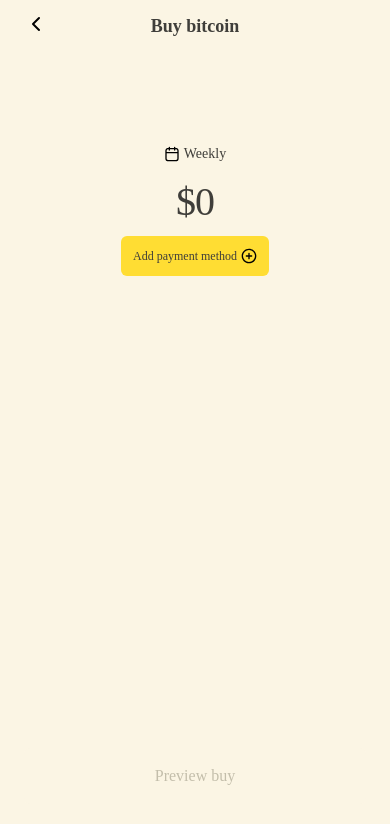
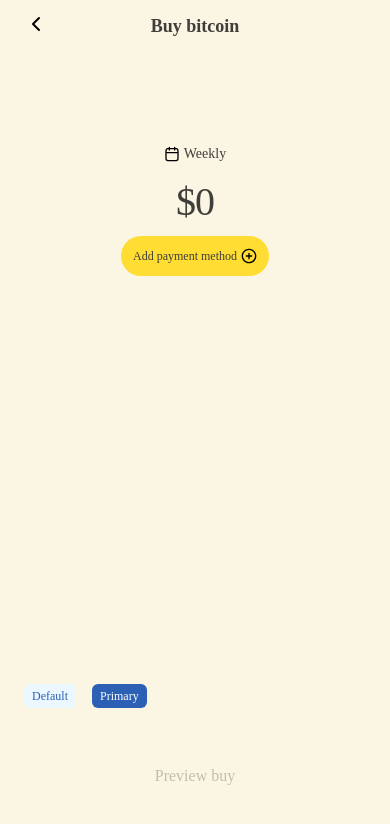
Before and after one commit to yeroar/block-pilot, a React Native app: screen /PreviewBuy in a window 390 px wide. Shown: the top 824 px of the page. Built offline with nearby package versions, Linux system fonts and the light colour scheme.

Commit message:
Chip updates

```diff
--- /dev/null
+++ b/cc-components/Chip/Chip.tsx
@@ -0,0 +1,87 @@
+import React from "react";
+import {
+  View,
+  StyleSheet,
+  ViewStyle,
+  TextStyle,
+  StyleProp,
+} from "react-native";
+import FoldPressable from "../Primitives/FoldPressable";
+import { FoldText } from "../Primitives/FoldText";
+import {
+  // Accent surface + text tokens from design
+  ObjectAccentSubtleDefault,
+  ObjectAccentBoldDefault,
+  FaceInverse,
+  SpacingM1,
+  SpacingM2,
+  FaceAccent,
+  BorderRadiusBr1,
+} from "../../generated-tokens/tokens";
+
+export type ChipProps = {
+  label: string;
+  bold?: boolean; // filled variant
+  disabled?: boolean;
+  leadingSlot?: React.ReactNode;
+  trailingSlot?: React.ReactNode;
+  onPress?: () => void;
+  style?: StyleProp<ViewStyle>;
+  textStyle?: StyleProp<TextStyle>;
+};
+
+export default function Chip({
+  label,
+  bold = false,
+  disabled = false,
+  leadingSlot,
+  trailingSlot,
+  onPress,
+  style,
+  textStyle,
+}: ChipProps) {
+  const bgColor = bold ? ObjectAccentBoldDefault : ObjectAccentSubtleDefault;
+  // Use accent color for subtle text (re-use bold surface as accent ink),
+  // and inverse for bold (filled) chip text.
+  const textColor = bold ? FaceInverse : FaceAccent;
+
+  return (
+    <FoldPressable
+      disabled={disabled}
+      onPress={onPress}
+      style={StyleSheet.flatten<ViewStyle>([
+        styles.container,
+        { backgroundColor: bgColor, opacity: disabled ? 0.5 : 1 },
+        style,
+      ])}
+    >
+      <View style={styles.content}>
+        {!!leadingSlot && <View style={styles.icon}>{leadingSlot}</View>}
+        <FoldText
+          type="body-sm-bold-v2"
+          style={[{ color: textColor }, textStyle as TextStyle]}
+        >
+          {label}
+        </FoldText>
+        {!!trailingSlot && <View style={styles.icon}>{trailingSlot}</View>}
+      </View>
+    </FoldPressable>
+  );
+}
+
+const styles = StyleSheet.create({
+  container: {
+    borderRadius: BorderRadiusBr1, // border-radii/xsmall
+    paddingHorizontal: SpacingM2, // m/2
+    alignSelf: "flex-start",
+  },
+  content: {
+    flexDirection: "row",
+    alignItems: "center",
+    gap: SpacingM1,
+    minHeight: 24,
+  },
+  icon: {
+    // small spacing already handled by gap
+  },
+});
--- a/cc-components/PMTile/PMTile.tsx
+++ b/cc-components/PMTile/PMTile.tsx
@@ -9,7 +9,7 @@
   SpacingM2,
   SpacingM3,
   SpacingM10,
-  BorderRadiusBr1,
+  BorderRadiusRounded,
 } from "../../generated-tokens/tokens";
 
 export type PMTileProps = {
@@ -63,7 +63,7 @@
     justifyContent: "center",
     height: SpacingM10,
     paddingHorizontal: SpacingM3,
-    borderRadius: BorderRadiusBr1,
+    borderRadius: BorderRadiusRounded,
     gap: SpacingM1,
   },
   icon: {
--- a/screens/PreviewBuy.tsx
+++ b/screens/PreviewBuy.tsx
@@ -9,6 +9,7 @@
 import BottomContext from "../cc-components/CurrencyInput/BottomContext";
 import ActionBar from "../cc-components/ActionBar/ActionBar";
 import Button from "../cc-components/Button/Button";
+import Chip from "../cc-components/Chip/Chip";
 
 import { ChevronLeftIcon } from "../cc-components/assets/BlueSkyIcons/ChevronLeftIcon";
 import { CalendarIcon } from "../cc-components/assets/BlueSkyIcons/CalendarIcon";
@@ -55,6 +56,12 @@
           />
         </View>
 
+        {/* Chips row */}
+        <View style={styles.chipsRow}>
+          <Chip label="Default" onPress={() => {}} />
+          <Chip label="Primary" bold onPress={() => {}} />
+        </View>
+
         {/* No CustomKeyboard on this screen */}
 
         <ActionBar>
@@ -88,4 +95,9 @@
     alignItems: "center",
     alignSelf: "stretch",
   },
+  chipsRow: {
+    flexDirection: "row",
+    alignItems: "center",
+    gap: SpacingM4,
+  },
 });
```
Also changed, not shown: cc-components/Chip/Chip.figma.tsx (added, +33 -0 lines).
